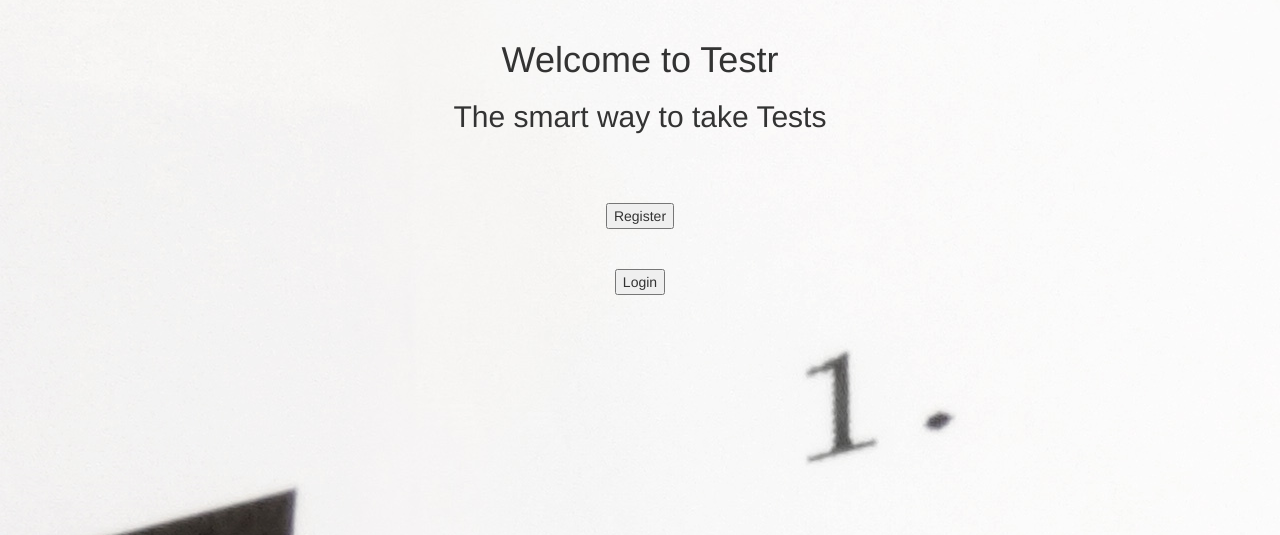
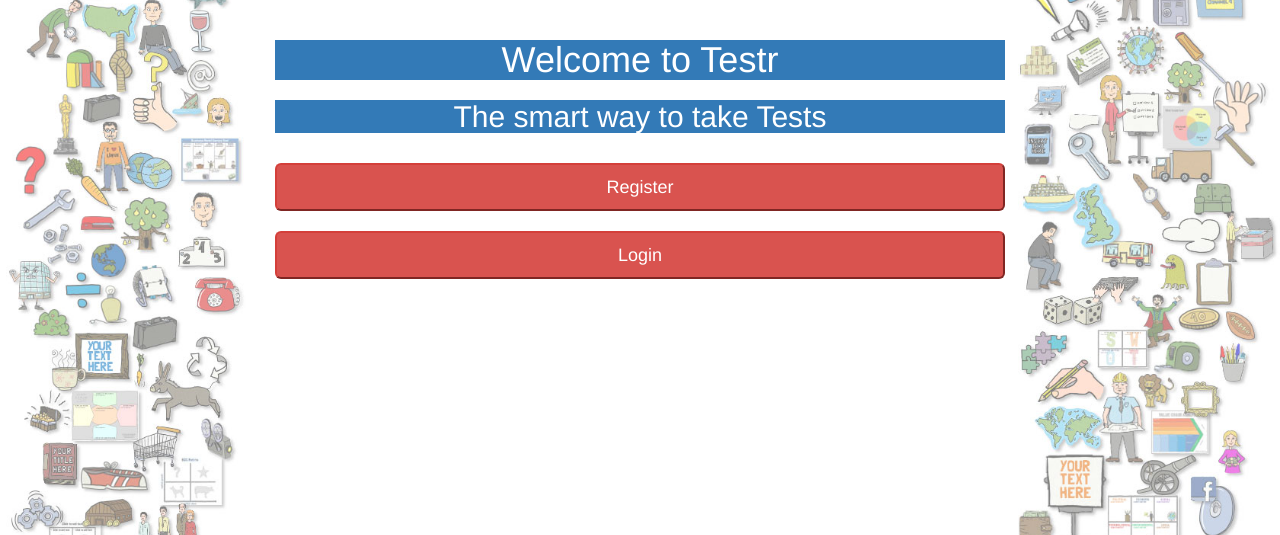
Before and after one commit to Karthik-Kannan/csci-5448, a Flask app: page / in a window 1280 px wide. Shown: the part 52-587 px from the top of the page. Run offline with Flask 2, Linux system fonts and the light colour scheme; some libraries are stand-ins or nearby versions.

Commit message:
background image, style

```diff
--- a/templates/login.html
+++ b/templates/login.html
@@ -12,6 +12,10 @@
             <!--<li><a href="#">Performance Analysis</a></li>-->
           <!--</ul>-->
         <!--</div>-->
+{% endblock %}
+{% block body_attribs %}
+    background="/static/images/background.jpg",
+    style="background-size: cover;"
 {% endblock %}
 {% block page_content %}
     <div ng-app="testr" ng-controller="loginController">
--- a/templates/welcome.html
+++ b/templates/welcome.html
@@ -4,18 +4,19 @@
     {{ super() }}
 {% endblock %}
 {% block body_attribs %}
-    background="/static/images/background.jpg"
+    background="/static/images/background.jpg",
+    style="background-size: cover;"
 {% endblock %}
 {% block page_content %}
     <div ng-app="testr" ng-controller="welcomeController" >
             <!--<img ="static/images/background.jpg" class="img-responsive" alt="Responsive image">-->
-            <div class="content">
-                    <h1 class="text-center"> Welcome to Testr </h1>
-                    <h2 class="text-center"> The smart way to take Tests </h2>
+            <div class="content col-lg-8 col-lg-offset-2" >
+                    <h1 class="text-center bg-primary"> Welcome to Testr </h1>
+                    <h2 class="text-center bg-primary"> The smart way to take Tests </h2>
                 <center>
-                    <br> <br> <br>
-                    <button onclick="location.href='register'">Register</button> <br> <br> <br>
-                    <button onclick="location.href='login'">Login</button>
+                    <br>
+                    <button class="btn-lg btn-block btn-danger" onclick="location.href='register'">Register</button> <br>
+                    <button class="btn-lg btn-block btn-danger" onclick="location.href='login'">Login</button>
                 </center>
             </div>
     </div>
```
Also changed, not shown: templates/register.html (+5 -2 lines), static/images/background.jpg.
